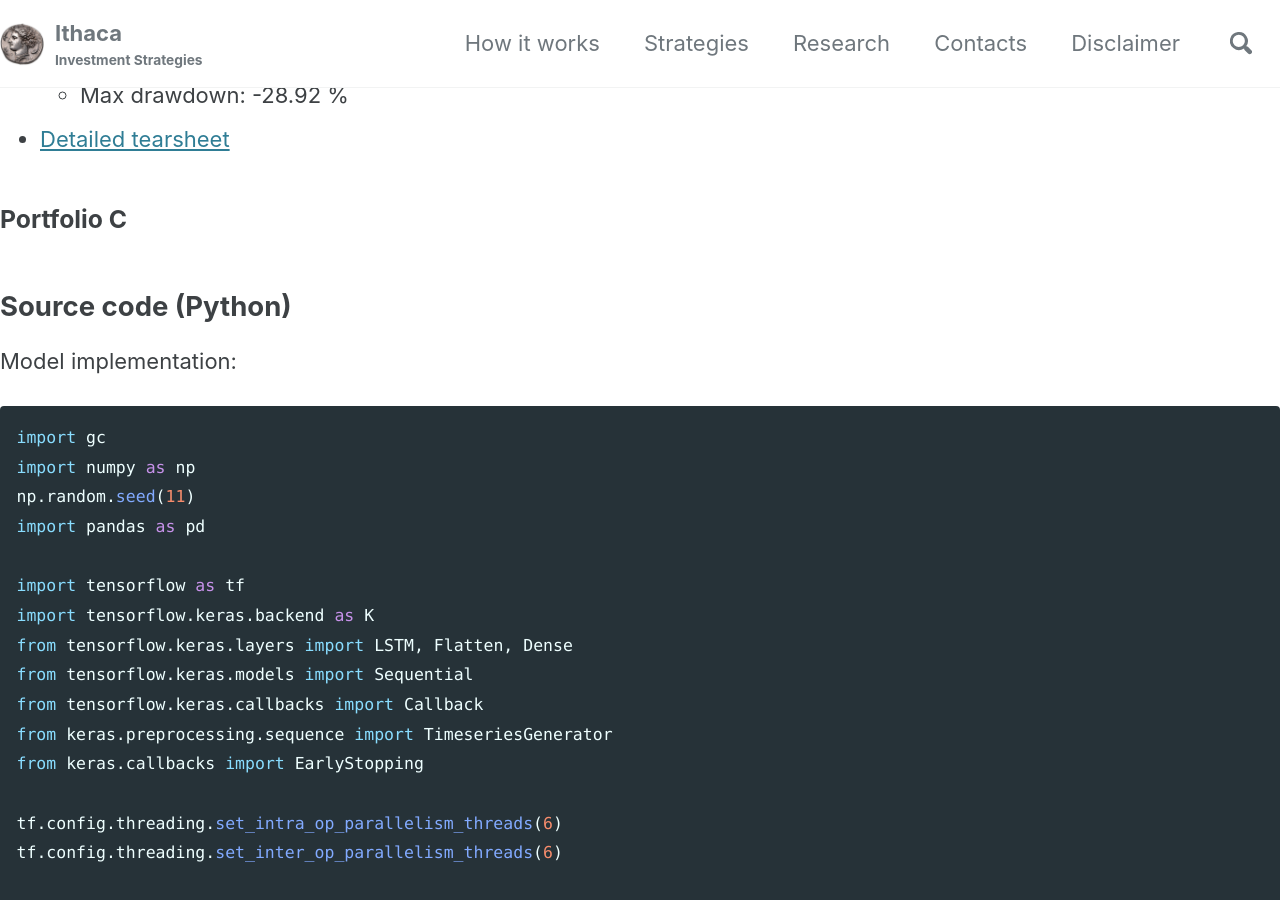
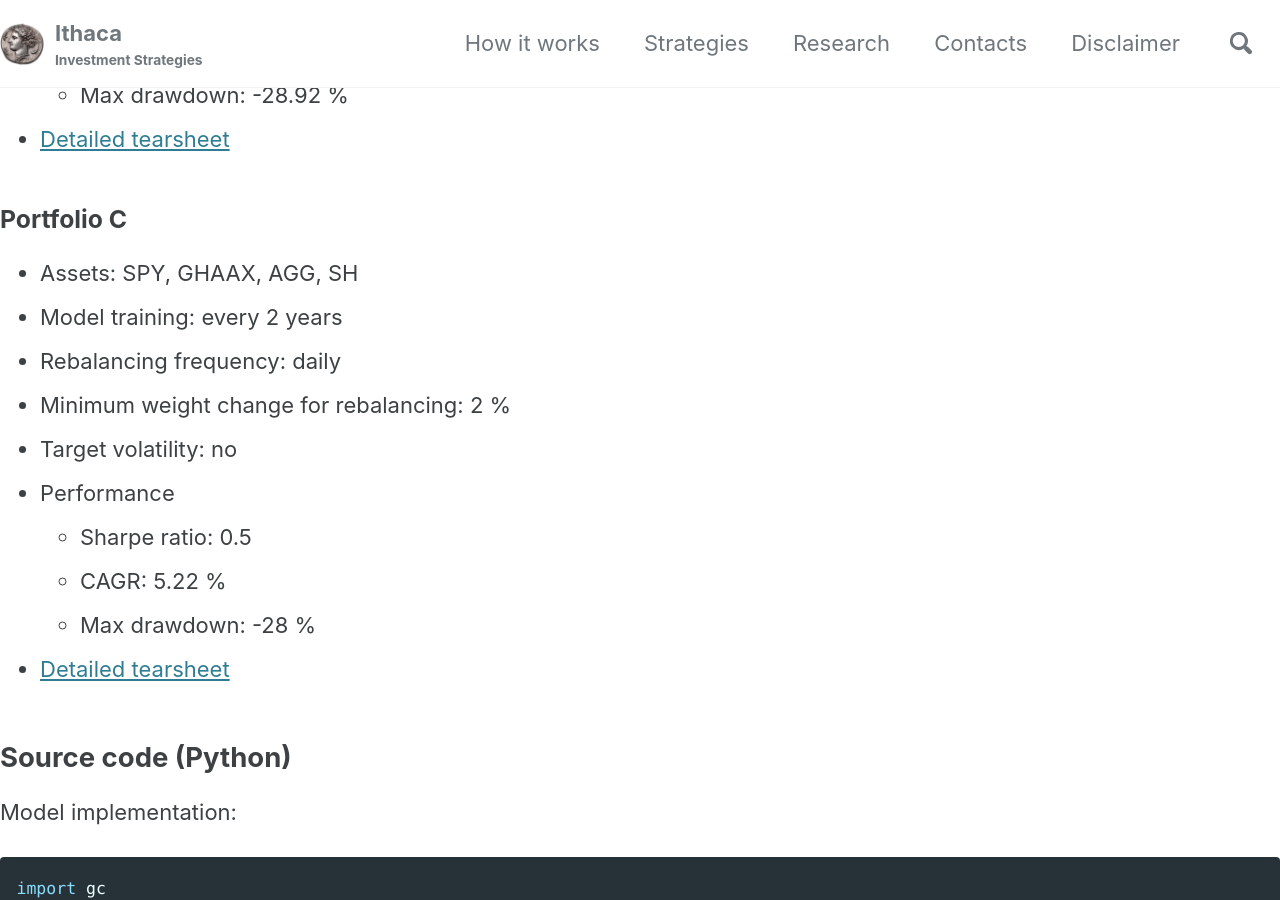
Before and after one commit to IthacaResearch/ithacaresearch.github.io, a Jekyll site: the page built from _research/dlpopt.md, in a window 1280 px wide and 900 px high, scrolled down 2876 px. Built offline with Jekyll 4.4.1, drawn with Linux system fonts in a browser that asks for light colours; cached includes are drawn as plain includes; our own code applies the rules of GitHub Pages for plain Markdown files.

Commit message:
Update dlpopt.md

```diff
--- a/_research/dlpopt.md
+++ b/_research/dlpopt.md
@@ -67,7 +67,16 @@ The simulated performance of the methodology proposed in the original article is
 - [Detailed tearsheet](/notebooks/dlpopt_daily_spy_ghaax_agg_dfihx.html)
 
 ### Portfolio C
-
+- Assets: SPY, GHAAX, AGG, SH
+- Model training: every 2 years
+- Rebalancing frequency: daily
+- Minimum weight change for rebalancing: 2 %
+- Target volatility: no
+- Performance
+    - Sharpe ratio: 0.5
+    - CAGR: 5.22 %
+    - Max drawdown: -28 %
+- [Detailed tearsheet](/notebooks/dlpopt_daily_spy_ghaax_agg_dfihx.html)
 
 ## Source code (Python)
 
```
